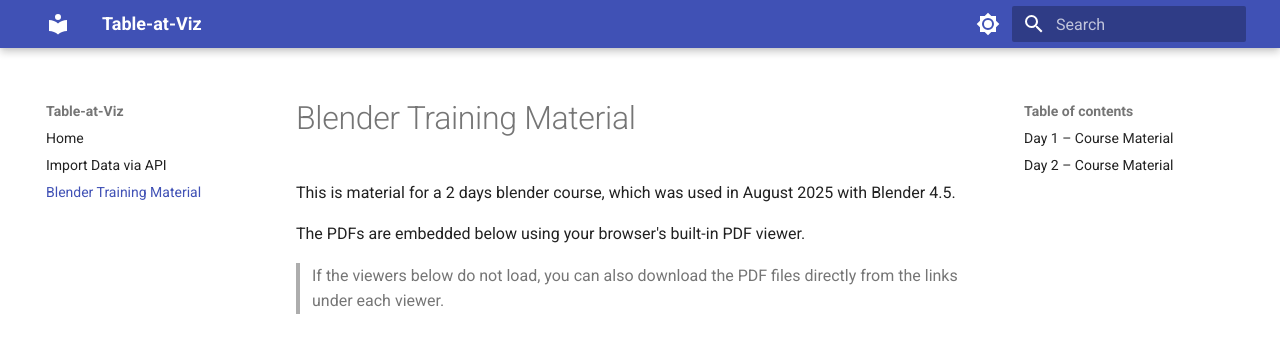
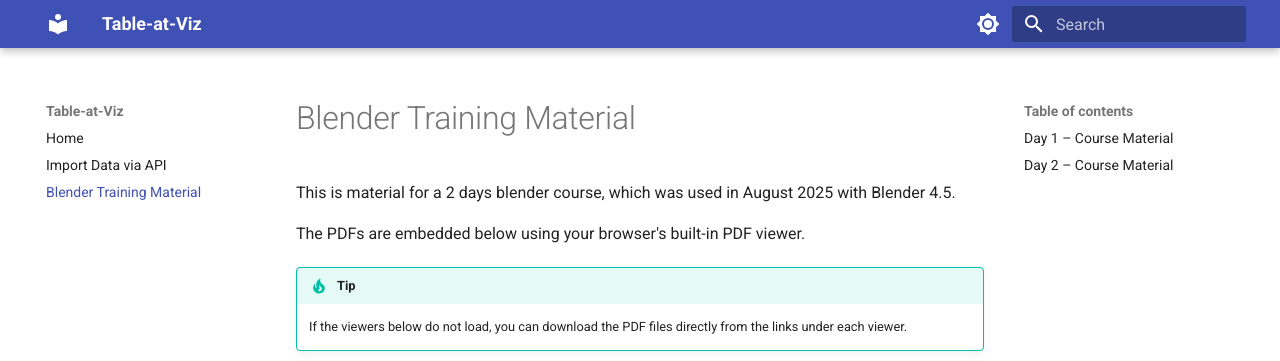
Before and after one commit to kolibril13/Table-at-Viz, an MkDocs documentation site: the page built from docs/blender-training-material.md, in a window 1280 px wide and 900 px high, cut to the strip 0-361 px from the top of the window. Built offline with MkDocs 1.6.1 and Material for MkDocs 9.7.7, drawn with Linux system fonts in a browser that asks for light colours.

Commit message:
better serve pdf

```diff
--- a/docs/blender-training-material.md
+++ b/docs/blender-training-material.md
@@ -8,28 +8,33 @@
 
 The PDFs are embedded below using your browser's built-in PDF viewer.
 
-> If the viewers below do not load, you can also download the PDF files directly from the links under each viewer.
+!!! tip
+    If the viewers below do not load, you can download the PDF files directly from the links under each viewer.
+
+---
 
 ## Day 1 – Course Material
 
-<div style="width: 100%; height: 80vh; overflow: hidden;">
+<div style="width: 100%; height: 80vh; border: 1px solid var(--md-default-fg-color--lightest); border-radius: 8px; overflow: hidden; margin-bottom: 1rem;">
   <iframe
-    src="/assets/blender_day1_course_jan-hendrik.pdf#navpanes=0&toolbar=0&view=FitH"
-    style="width: 100%; height: calc(100% + 40px); border: none; margin-top: -40px;"
+    src="../assets/blender_day1_course_jan-hendrik.pdf#navpanes=0&toolbar=0&view=FitH"
+    style="width: 100%; height: 100%; border: none;"
     loading="lazy"
   ></iframe>
 </div>
 
-[Download Day 1 PDF](/assets/blender_day1_course_jan-hendrik.pdf)
+[:material-download: Download Day 1 PDF](../assets/blender_day1_course_jan-hendrik.pdf){ .md-button }
+
+---
 
 ## Day 2 – Course Material
 
-<div style="width: 100%; height: 80vh; overflow: hidden;">
+<div style="width: 100%; height: 80vh; border: 1px solid var(--md-default-fg-color--lightest); border-radius: 8px; overflow: hidden; margin-bottom: 1rem;">
   <iframe
-    src="/assets/blender_day2_course_jan-hendrik.pdf#navpanes=0&toolbar=0&view=FitH"
-    style="width: 100%; height: calc(100% + 40px); border: none; margin-top: -40px;"
+    src="../assets/blender_day2_course_jan-hendrik.pdf#navpanes=0&toolbar=0&view=FitH"
+    style="width: 100%; height: 100%; border: none;"
     loading="lazy"
   ></iframe>
 </div>
 
-[Download Day 2 PDF](/assets/blender_day2_course_jan-hendrik.pdf)
+[:material-download: Download Day 2 PDF](../assets/blender_day2_course_jan-hendrik.pdf){ .md-button }
--- a/mkdocs.yml
+++ b/mkdocs.yml
@@ -36,6 +36,7 @@
 
 markdown_extensions:
   - admonition
+  - attr_list
   - toc:
       permalink: true
   - pymdownx.highlight:
@@ -45,3 +46,6 @@
   - pymdownx.inlinehilite
   - pymdownx.superfences
   - pymdownx.snippets
+  - pymdownx.emoji:
+      emoji_index: !!python/name:material.extensions.emoji.twemoji
+      emoji_generator: !!python/name:material.extensions.emoji.to_svg
```
